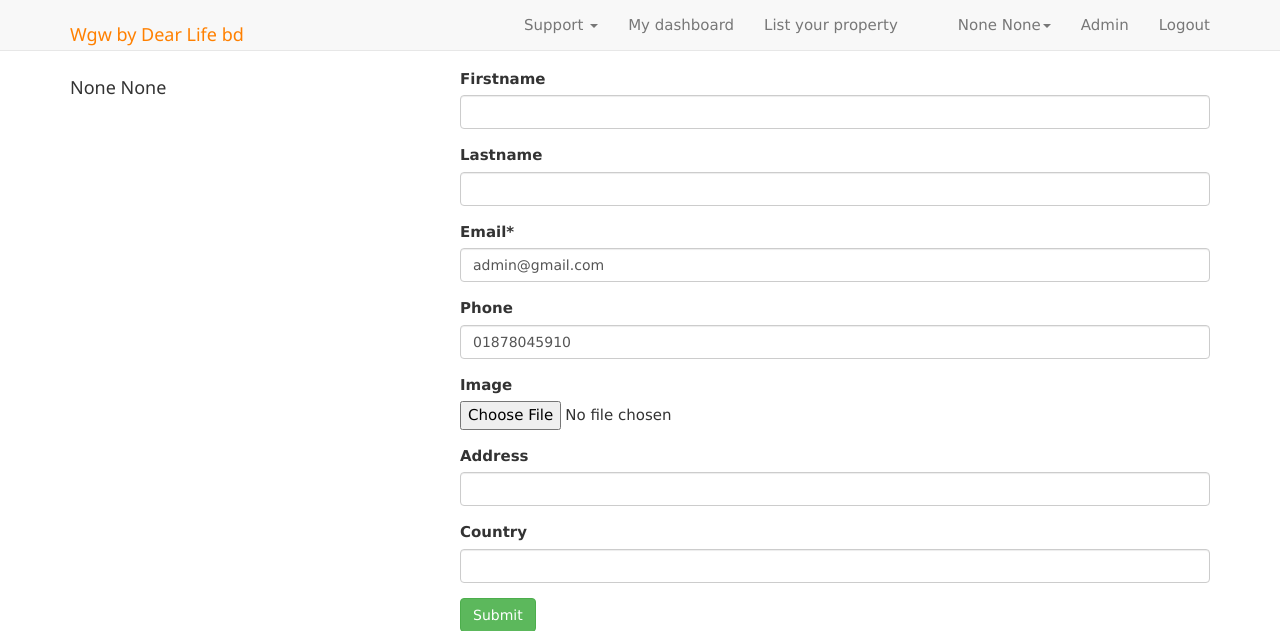
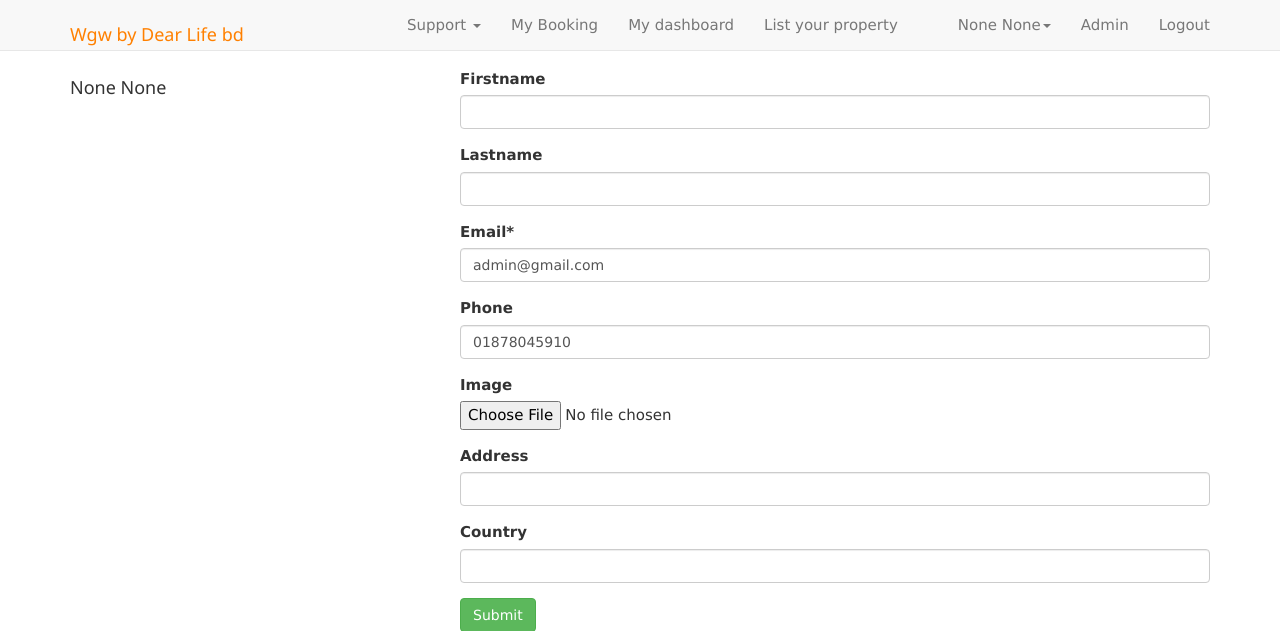
Before and after one commit to Moshiurmamun/online-booking, a Django app: page /accounts/mydashboard/basic-info/ in a window 1280 px wide. Shown: the top 631 px of the page. Run offline with Django 3.2, Linux system fonts and the light colour scheme; a user stored in the database is signed in; some libraries are stand-ins or nearby versions.

Commit message:
Add files via upload

```diff
--- a/templates/base.html
+++ b/templates/base.html
@@ -71,6 +71,7 @@
                 </li>
 
                 {% else %}
+                <li><a href="{% url 'booking:viewbookings' %}">My Booking</a></li>
                 <li><a href="{% url 'accounts:profile' profile_id=user.id %}">My dashboard</a></li>
                 <li><a href="{% url 'accounts:create_property' user_id=user.id %}">List your property</a></li>
 
```
